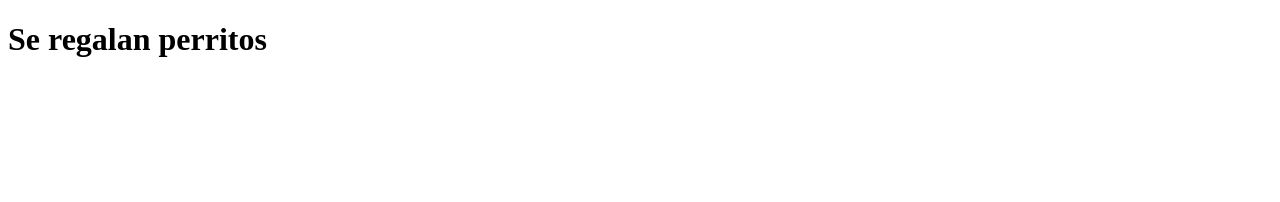
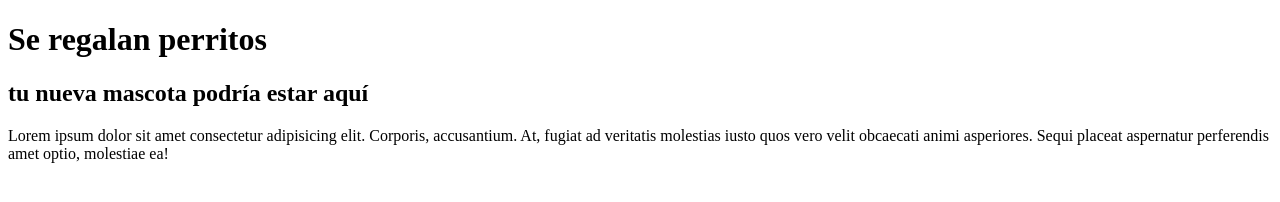
Before and after one commit to macalister0109/practica01, a plain HTML site: page index.html in a window 1280 px wide. Drawn offline with Linux system fonts and the light colour scheme.

Commit message:
agregar section, h2 y parrafo

```diff
--- a/index.html
+++ b/index.html
@@ -7,5 +7,14 @@
   </head>
   <body>
     <h1>Se regalan perritos</h1>
+    <section>
+      <h2>tu nueva mascota podría estar aquí</h2>
+      <p>
+        Lorem ipsum dolor sit amet consectetur adipisicing elit. Corporis,
+        accusantium. At, fugiat ad veritatis molestias iusto quos vero velit
+        obcaecati animi asperiores. Sequi placeat aspernatur perferendis amet
+        optio, molestiae ea!
+      </p>
+    </section>
   </body>
 </html>
```
